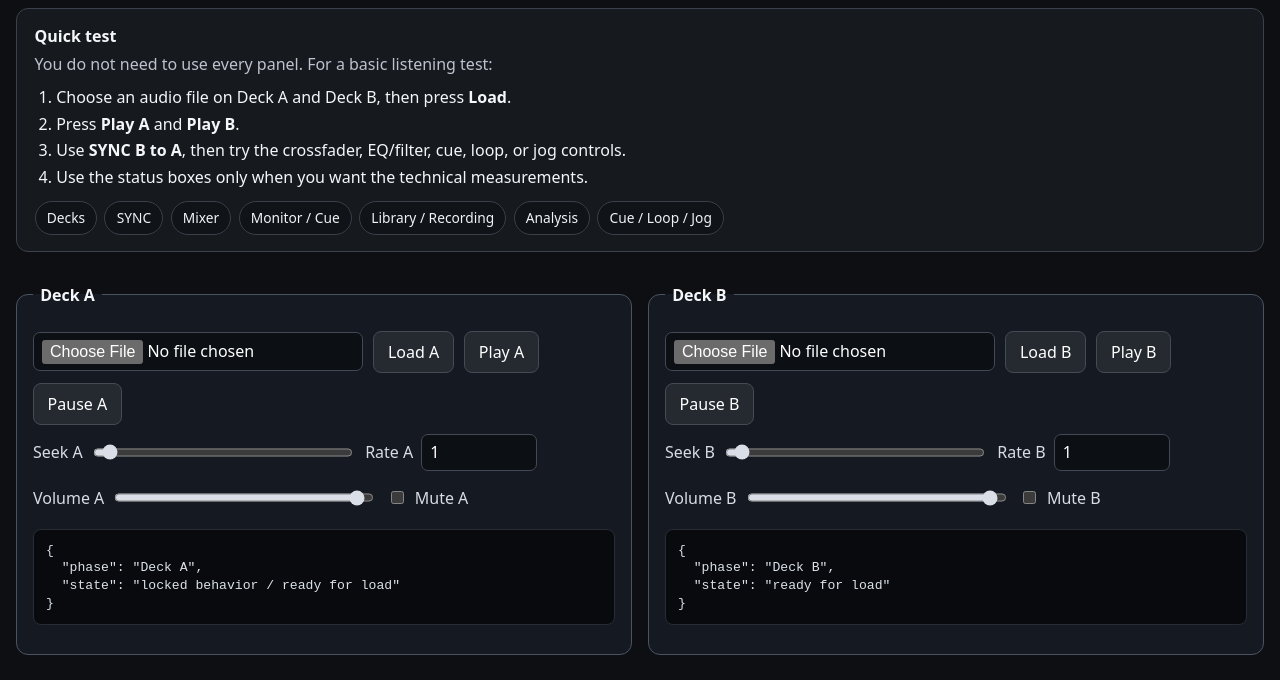
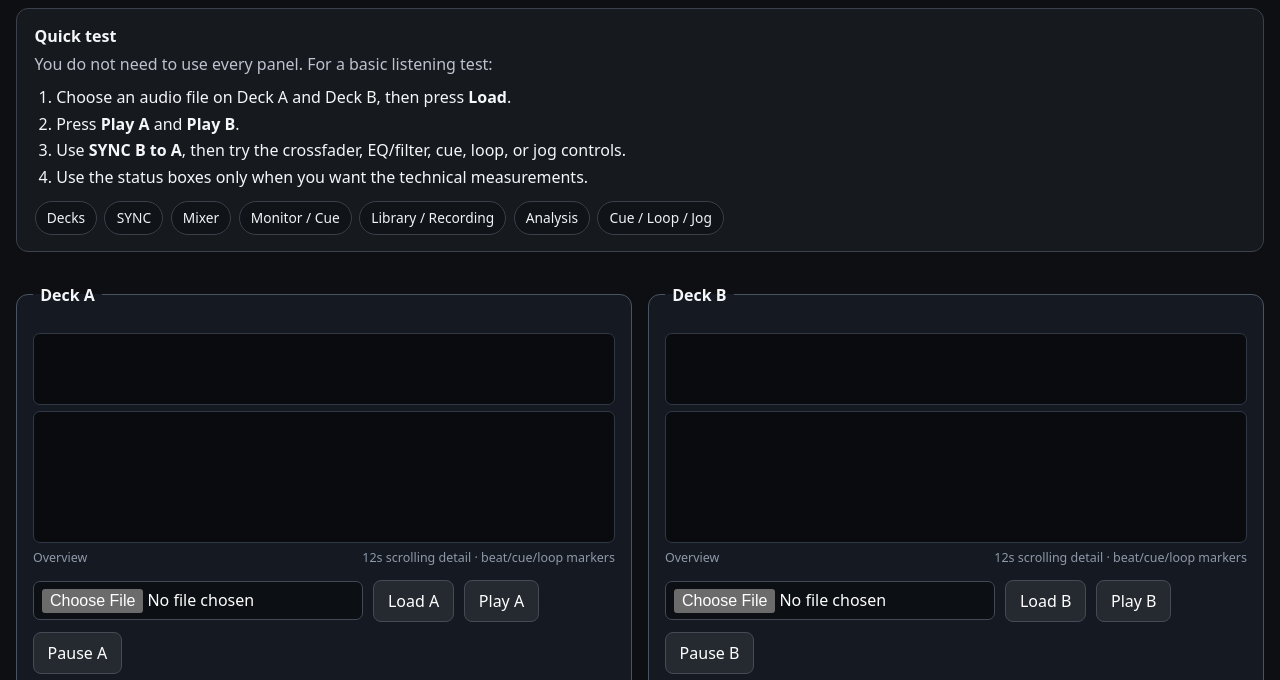
Before and after one commit to SouthPaw302/Libertas0, a website built with Vite: page index.html in a window 1280 px wide. Shown: the part 80-760 px from the top of the page. Built offline with nearby package versions, Linux system fonts and the light colour scheme.

Commit message:
feat(waveform): add deck track views

```diff
--- a/index.html
+++ b/index.html
@@ -57,6 +57,14 @@
     input[type="file"] { max-width: 100%; }
     input[type="range"] { width: min(260px, 52vw); accent-color: #d9dee7; }
     audio { width: min(520px, 100%); margin-top: .5rem; }
+    .waveform-stack { display: grid; gap: .38rem; margin: .7rem 0 .85rem; }
+    .waveform-canvas {
+      display: block; width: 100%; background: #090b0f; border: 1px solid #303845;
+      border-radius: 7px;
+    }
+    .waveform-overview { height: 72px; }
+    .waveform-detail { height: 132px; }
+    .waveform-caption { color: #8f99a8; font-size: .78rem; display: flex; justify-content: space-between; gap: 1rem; }
     pre {
       white-space: pre-wrap; overflow-wrap: anywhere; background: #080a0d; color: #dce2eb;
       border: 1px solid #282d35; border-radius: 8px; padding: .75rem; max-height: 260px; overflow: auto;
@@ -116,6 +124,11 @@
     <div class="decks" id="decks">
       <fieldset class="deck-card">
         <legend>Deck A</legend>
+        <div class="waveform-stack" aria-label="Deck A waveform">
+          <canvas id="waveform-a-overview" class="waveform-canvas waveform-overview"></canvas>
+          <canvas id="waveform-a-detail" class="waveform-canvas waveform-detail"></canvas>
+          <div class="waveform-caption"><span>Overview</span><span>12s scrolling detail · beat/cue/loop markers</span></div>
+        </div>
         <div class="row">
           <input id="deck-a-file" type="file" accept="audio/*" />
           <button id="deck-a-load" type="button">Load A</button>
@@ -135,6 +148,11 @@
 
       <fieldset class="deck-card">
         <legend>Deck B</legend>
+        <div class="waveform-stack" aria-label="Deck B waveform">
+          <canvas id="waveform-b-overview" class="waveform-canvas waveform-overview"></canvas>
+          <canvas id="waveform-b-detail" class="waveform-canvas waveform-detail"></canvas>
+          <div class="waveform-caption"><span>Overview</span><span>12s scrolling detail · beat/cue/loop markers</span></div>
+        </div>
         <div class="row">
           <input id="deck-b-file" type="file" accept="audio/*" />
           <button id="deck-b-load" type="button">Load B</button>
--- a/src/main.ts
+++ b/src/main.ts
@@ -11,6 +11,7 @@ import { MixerController, type MixerStatus } from './mixer/MixerController';
 import { ChannelStripController, type ChannelStripStatus } from './mixer/ChannelStripController';
 import type { EqBand } from './mixer/MixerDspMath';
 import { MonitorCueController, type MonitorCueStatus, type MonitorOutputDevice } from './monitor/MonitorCueController';
+import { WaveformTrackView, type WaveformRenderSnapshot } from './waveform/WaveformTrackView';
 import { createClickTrackWav, createSineWav } from './testing/wavFixture';
 import { SyncController, type DeckId, type SyncSessionStatus } from './sync/SyncController';
 import { DEFAULT_SYNC_OPTIONS, type SyncControlOptions } from './sync/SyncMath';
@@ -66,6 +67,12 @@ interface LibertasMixerTestApi {
   channelStatus(deck: 'A' | 'B'): ChannelStripStatus;
   channelRms(deck: 'A' | 'B'): number;
   rms(): number;
+}
+
+interface LibertasWaveformTestApi {
+  refresh(deck: 'A' | 'B'): Promise<WaveformRenderSnapshot>;
+  snapshot(deck: 'A' | 'B'): WaveformRenderSnapshot;
+  envelope(deck: 'A' | 'B'): { buckets: number; sourceFrames: number; sampleRate: number } | null;
 }
 
 interface LibertasMonitorCueTestApi {
@@ -200,6 +207,7 @@ declare global {
     __libertasDeckBTest: LibertasDeckTestApi;
     __libertasMixerTest: LibertasMixerTestApi;
     __libertasMonitorCueTest: LibertasMonitorCueTestApi;
+    __libertasWaveformTest: LibertasWaveformTestApi;
     __libertasDualDeckTest: LibertasDualDeckTestApi;
     __libertasMusicalClockTest: LibertasMusicalClockTestApi;
     __libertasSyncTest: LibertasSyncTestApi;
@@ -414,6 +422,10 @@ const recordingPlayback = document.querySelector<HTMLAudioElement>('#recording-p
 let recordingObjectUrl: string | null = null;
 const automationDemo = document.querySelector<HTMLButtonElement>('#automation-demo');
 const automationStatus = document.querySelector<HTMLPreElement>('#automation-status');
+const waveformAOverview = document.querySelector<HTMLCanvasElement>('#waveform-a-overview');
+const waveformADetail = document.querySelector<HTMLCanvasElement>('#waveform-a-detail');
+const waveformBOverview = document.querySelector<HTMLCanvasElement>('#waveform-b-overview');
+const waveformBDetail = document.querySelector<HTMLCanvasElement>('#waveform-b-detail');
 
 function render(element: HTMLElement | null, value: unknown): void {
   if (element) element.textContent = JSON.stringify(value, null, 2);
@@ -506,6 +518,34 @@ document.querySelector<HTMLInputElement>('#deck-b-file')?.addEventListener('chan
 function getDeck(deck: 'A' | 'B'): DeckController {
   return deck === 'A' ? deckA : deckB;
 }
+
+const waveformViews = new Map<'A' | 'B', WaveformTrackView>();
+if (waveformAOverview && waveformADetail) waveformViews.set('A', new WaveformTrackView(waveformAOverview, waveformADetail));
+if (waveformBOverview && waveformBDetail) waveformViews.set('B', new WaveformTrackView(waveformBOverview, waveformBDetail));
+
+async function refreshWaveform(deck: 'A' | 'B'): Promise<WaveformRenderSnapshot> {
+  const view = waveformViews.get(deck);
+  if (!view) throw new Error(`Deck ${deck} waveform canvases are unavailable`);
+  const status = await getDeck(deck).requestStatus();
+  return view.render(getDeck(deck).waveform(), status, pendingGrids.get(deck)!);
+}
+
+let waveformPresentationActive = true;
+let waveformRefreshPending = false;
+let lastWaveformRefreshMs = 0;
+
+function waveformPresentationFrame(timestamp: number): void {
+  if (!waveformPresentationActive) return;
+  if (!waveformRefreshPending && timestamp - lastWaveformRefreshMs >= 100) {
+    lastWaveformRefreshMs = timestamp;
+    waveformRefreshPending = true;
+    void Promise.allSettled([refreshWaveform('A'), refreshWaveform('B')])
+      .finally(() => { waveformRefreshPending = false; });
+  }
+  requestAnimationFrame(waveformPresentationFrame);
+}
+
+requestAnimationFrame(waveformPresentationFrame);
 
 function getMusicalClock(deck: 'A' | 'B', sampleRate: number): MusicalClock {
   const existing = musicalClocks.get(deck);
@@ -1022,6 +1062,21 @@ window.__libertasMonitorCueTest = {
   setOutputDevice: (deviceId) => monitor.setOutputDevice(deviceId),
 };
 
+window.__libertasWaveformTest = {
+  refresh: (deck) => refreshWaveform(deck),
+  snapshot: (deck) => {
+    const view = waveformViews.get(deck);
+    if (!view) throw new Error(`Deck ${deck} waveform view is unavailable`);
+    return view.snapshot();
+  },
+  envelope: (deck) => {
+    const envelope = getDeck(deck).waveform();
+    return envelope
+      ? { buckets: envelope.buckets, sourceFrames: envelope.sourceFrames, sampleRate: envelope.sampleRate }
+      : null;
+  },
+};
+
 window.__libertasMusicalClockTest = {
   setGrid: setMusicalGrid,
   snapshot: musicalSnapshot,
```
Also changed, not shown: tests/browser/waveform-track-view.spec.ts (added, +80 -0 lines).
